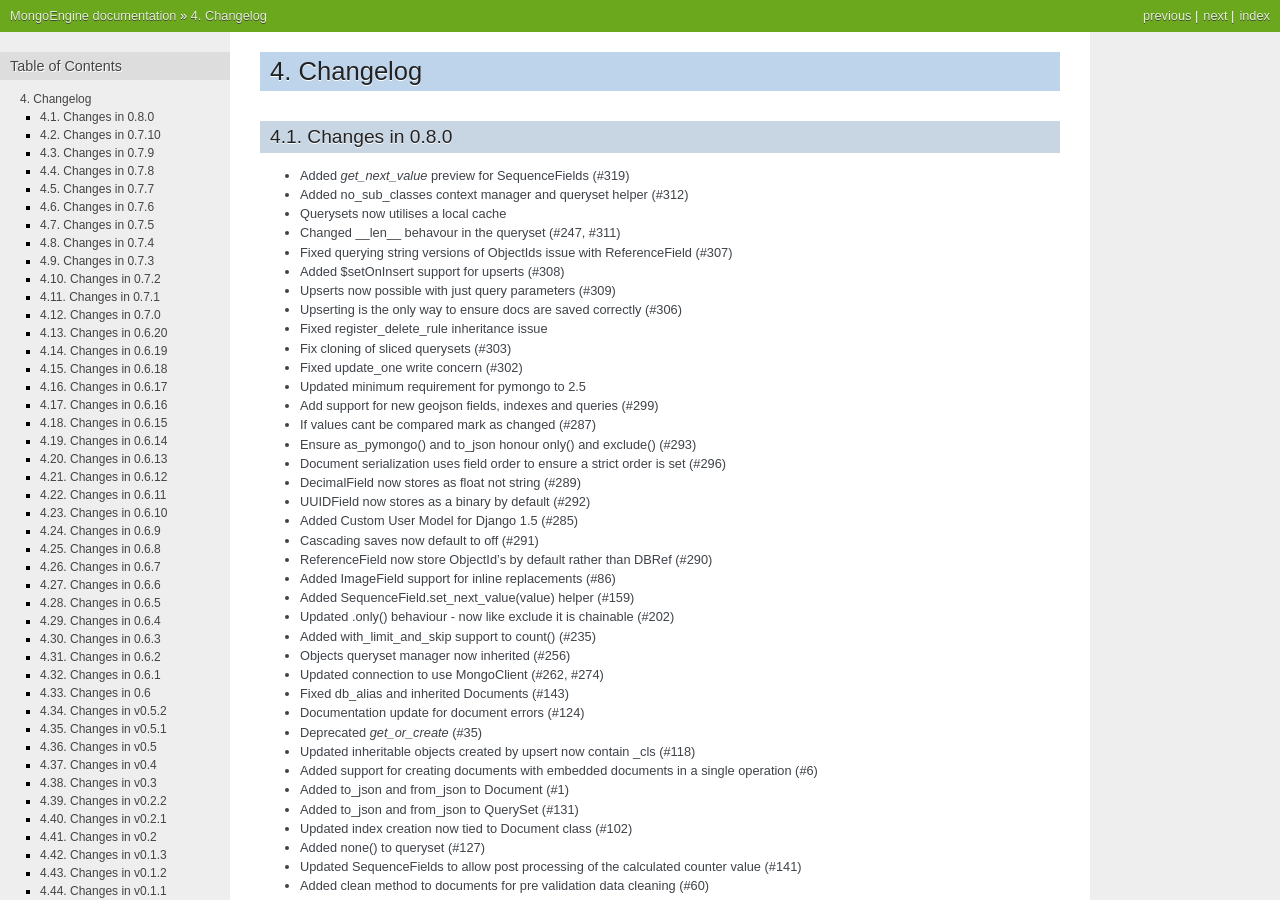
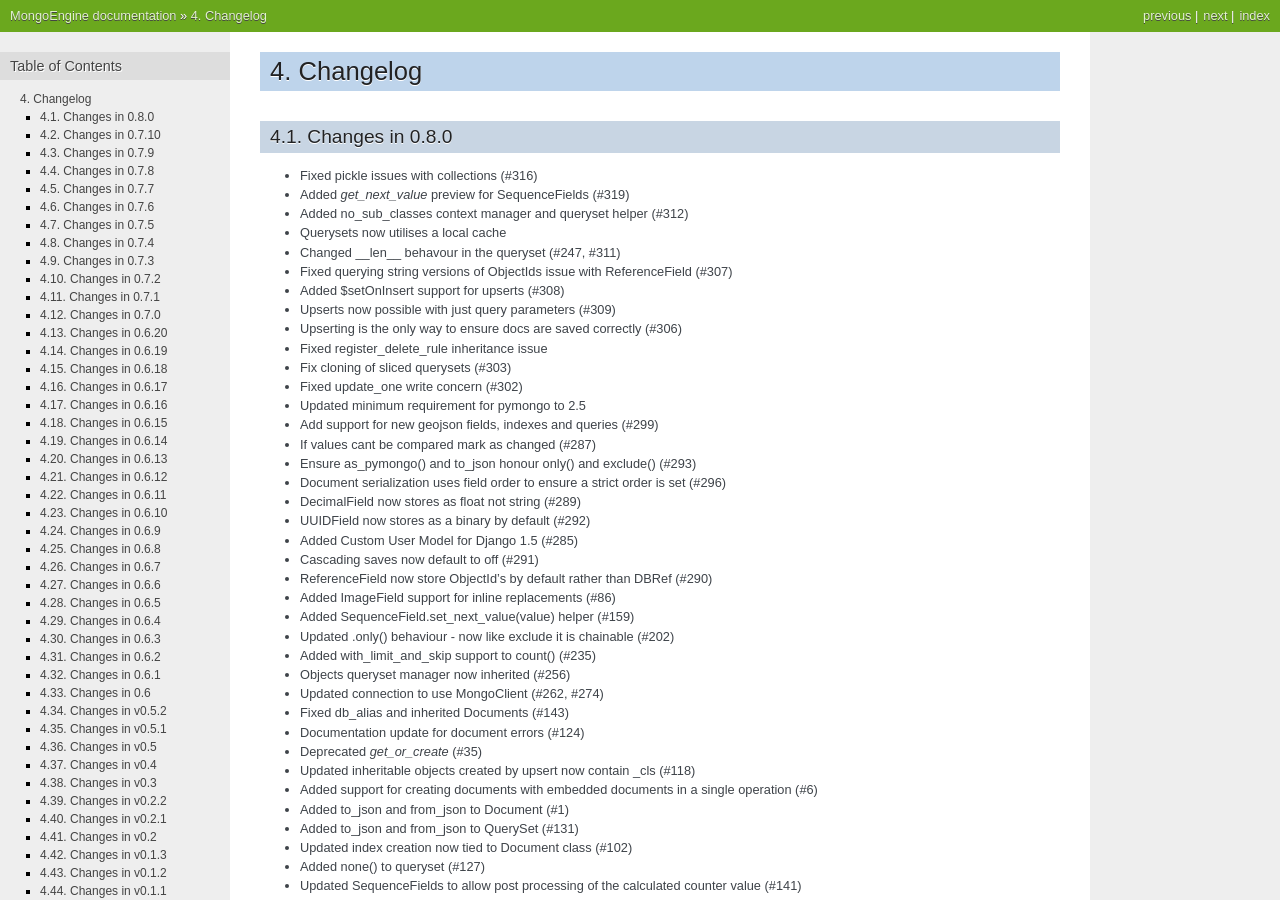
Before and after one commit to MongoEngine/mongoengine, a Sphinx documentation site: the page built from docs/changelog.rst, in a window 1280 px wide and 900 px high. Built offline with Sphinx 7.4.7, drawn with Linux system fonts in a browser that asks for light colours; the version number could not be read and is left out.

Commit message:
Fixed pickle issues with collections (#316)

```diff
--- a/docs/changelog.rst
+++ b/docs/changelog.rst
@@ -4,6 +4,7 @@ Changelog
 
 Changes in 0.8.0
 ================
+- Fixed pickle issues with collections (#316)
 - Added `get_next_value` preview for SequenceFields (#319)
 - Added no_sub_classes context manager and queryset helper (#312)
 - Querysets now utilises a local cache
```
Also changed, not shown: 1 other file.
